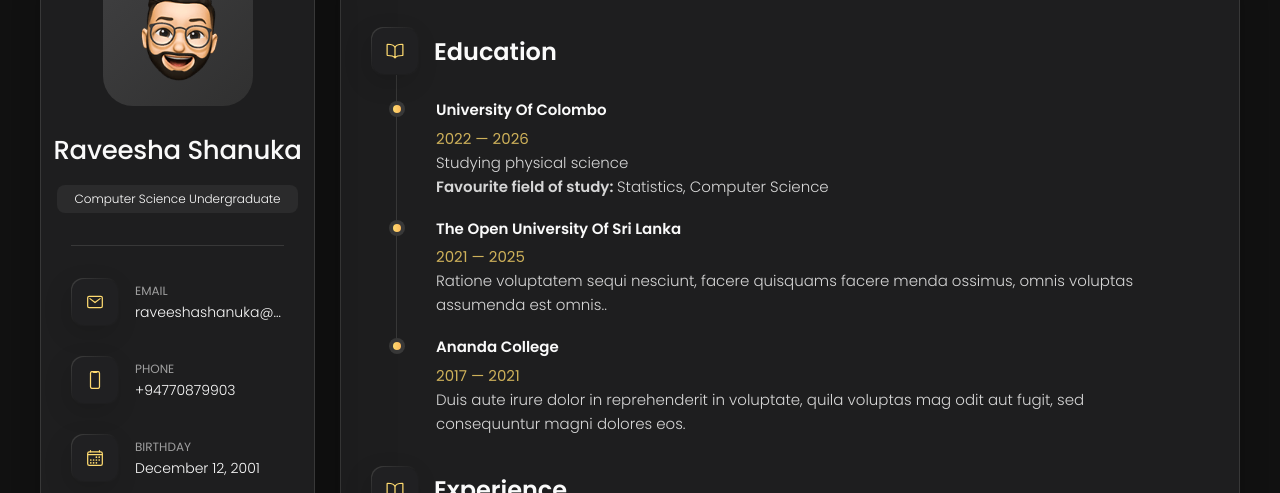
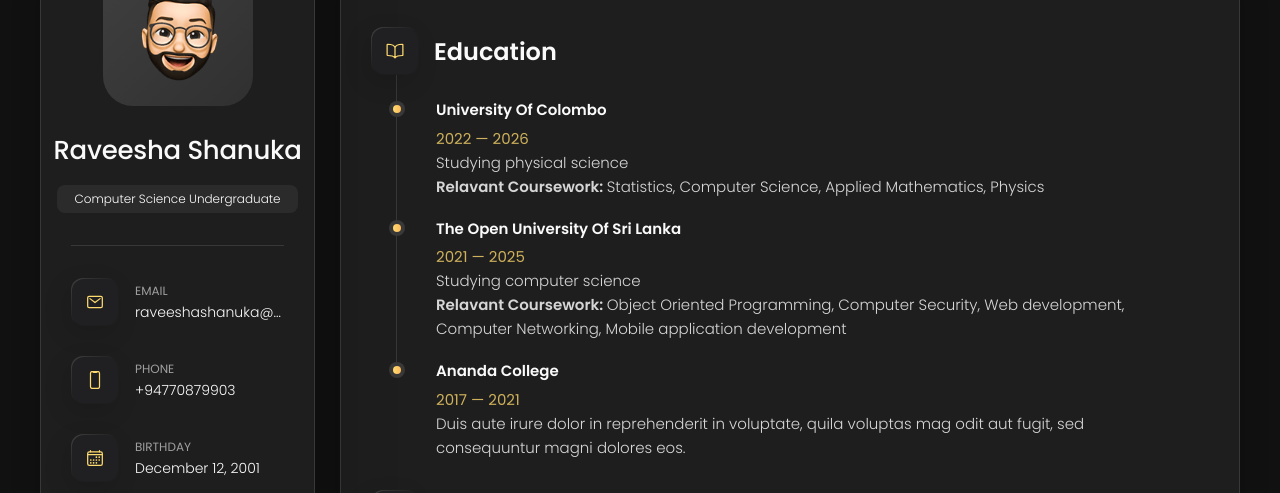
Before and after one commit to RaveeshaShanuka123/RaveeshaShanuka123.github.io, a plain HTML site: page index.html in a window 1280 px wide. Both pictures are taken after a click on the button "Resume". Shown: the part 162-655 px from the top of the page. Drawn offline with nearby package versions, Linux system fonts and the light colour scheme.

Commit message:
Update index.html

```diff
--- a/index.html
+++ b/index.html
@@ -539,7 +539,7 @@
 
               <p class="timeline-text">
                 Studying physical science </br>
-                <b>Favourite field of study: </b> Statistics, Computer Science
+                <b>Relavant Coursework: </b> Statistics, Computer Science, Applied Mathematics, Physics
               </p>
 
             </li>
@@ -551,8 +551,8 @@
               <span>2021 — 2025</span>
 
               <p class="timeline-text">
-                Ratione voluptatem sequi nesciunt, facere quisquams facere menda ossimus, omnis voluptas assumenda est
-                omnis..
+                Studying computer science </br>
+                <b>Relavant Coursework: </b> Object Oriented Programming, Computer Security, Web development, Computer Networking, Mobile application development
               </p>
 
             </li>
```
